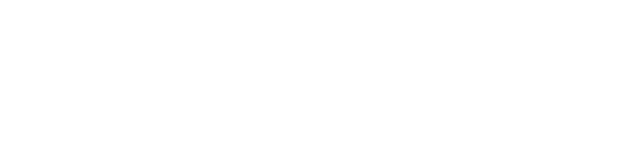
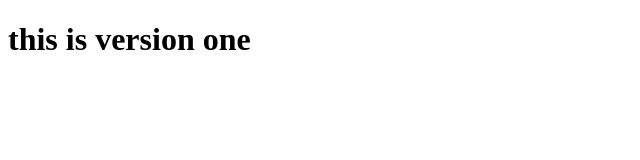
Before and after one commit to uddhavmisal/devops, a plain HTML site: page index.html in a window 1280 px wide. Shown: the whole page, without its empty margins (0-640 px from the left). Drawn offline with Linux system fonts and the light colour scheme.

Commit message:
this is updeted

```diff
--- a/index.html
+++ b/index.html
@@ -6,6 +6,6 @@
     <title>Document</title>
 </head>
 <body>
-
+   <h1> this is version one </h1>
 </body>
 </html>
```
